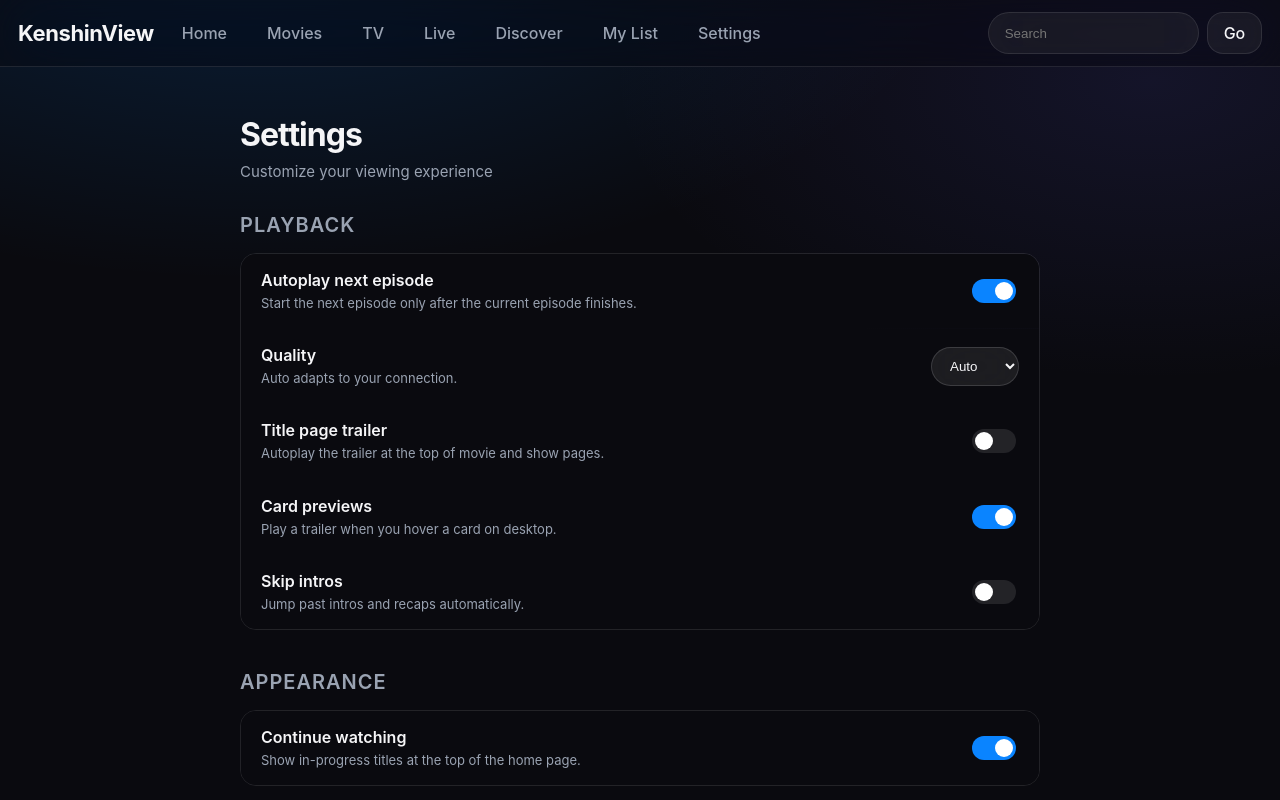
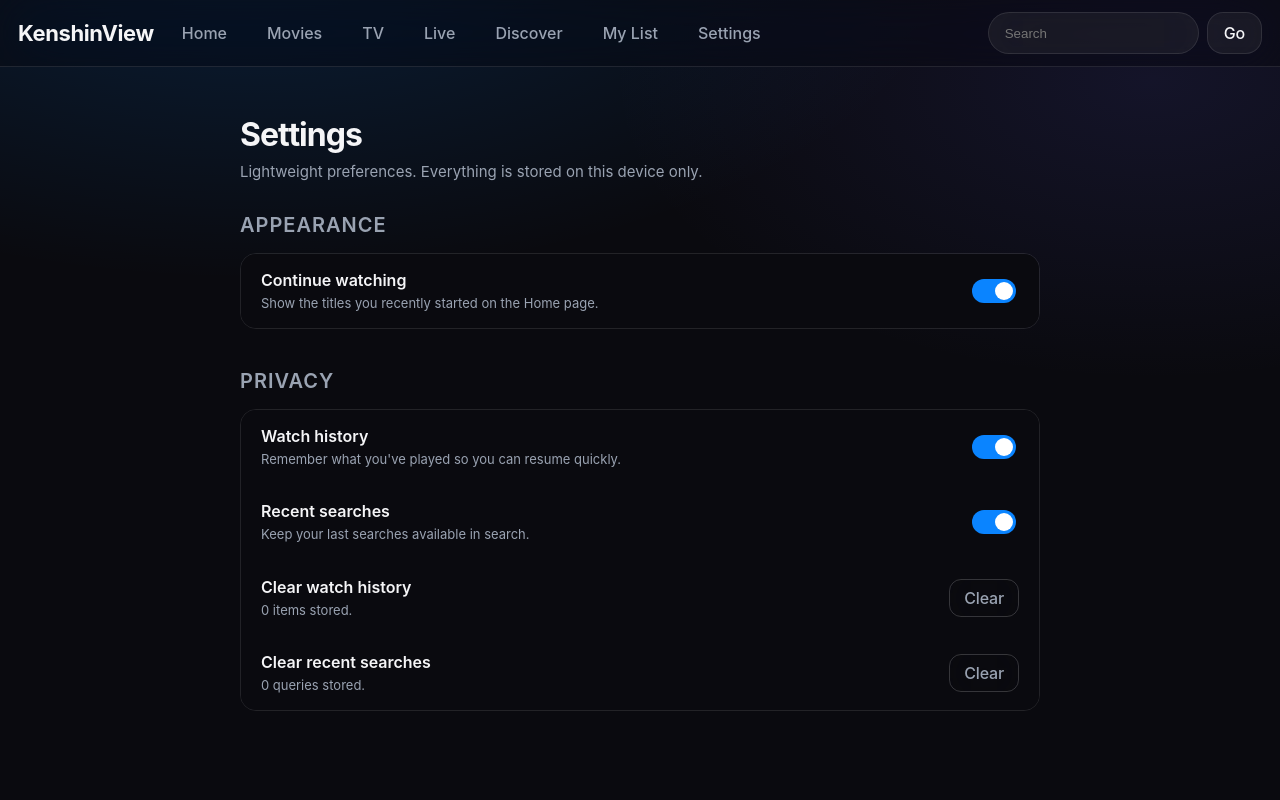
Before and after one commit to kenshinpark/kenshinview, a React (Vite) app: page /#/settings in a window 1280 px wide. Shown: the top 800 px of the page. Built offline with nearby package versions, Linux system fonts and the light colour scheme.

Commit message:
Implement easy-win settings: persisted prefs, watch history, recent searches, continue watching

```diff
--- a/src/App.jsx
+++ b/src/App.jsx
@@ -1,4 +1,5 @@
 import React, { useState } from 'react';
+import { load, store, loadSettings } from './api.js';
 import { HashRouter, Routes, Route, Link, useNavigate, useParams, useSearchParams, useLocation } from 'react-router-dom';
 import Home from './pages/Home.jsx';
 import Movies from './pages/Movies.jsx';
@@ -16,7 +17,18 @@ function Topbar() {
   const nav = useNavigate();
   const submit = (e) => {
     e.preventDefault();
-    if (q.trim()) nav(`/search?q=${encodeURIComponent(q.trim())}`);
+    const query = q.trim();
+    if (!query) return;
+    // Record recent searches when enabled
+    try {
+      if (loadSettings().recentSearches) {
+        const list = load('cinrift_recentSearches', []);
+        const next = [query, ...list.filter(x => x !== query)].slice(0, 10);
+        store('cinrift_recentSearches', next);
+        window.dispatchEvent(new Event('cinrift:searchhistory'));
+      }
+    } catch {}
+    nav(`/search?q=${encodeURIComponent(query)}`);
   };
   return (
     <header className="topbar">
--- a/src/api.js
+++ b/src/api.js
@@ -17,5 +17,26 @@ export function load(key, fallback=[]) {
   try { const v = JSON.parse(localStorage.getItem(key)); return v ?? fallback; } catch { return fallback; }
 }
 
+// Persisted app settings (watch history, continue watching, recent searches, etc.)
+export const DEFAULT_SETTINGS = {
+  showContinueWatching: true,
+  watchHistory: true,
+  recentSearches: true,
+};
+
+export function loadSettings() {
+  try {
+    const v = JSON.parse(localStorage.getItem('cinrift_settings'));
+    if (v && typeof v === 'object') return { ...DEFAULT_SETTINGS, ...v };
+    return { ...DEFAULT_SETTINGS };
+  } catch {
+    return { ...DEFAULT_SETTINGS };
+  }
+}
+
+export function saveSettings(s) {
+  try { localStorage.setItem('cinrift_settings', JSON.stringify({ ...DEFAULT_SETTINGS, ...(s || {}) })); } catch {}
+}
+
 export const DEFAULT_UPSTREAM = '';
 export { APP_NAME };
--- a/src/pages/Home.jsx
+++ b/src/pages/Home.jsx
@@ -1,7 +1,8 @@
-import React, { useEffect, useState } from 'react';
+import React, { useEffect, useState, useCallback } from 'react';
 import { Link } from 'react-router-dom';
 import Rail from '../components/Rail.jsx';
 import { tmdb, IMG } from '../tmdb.js';
+import { load, loadSettings } from '../api.js';
 
 const norm = (x, type) => ({
   id: x.id,
@@ -24,6 +25,21 @@ export default function Home() {
   const [topTv, setTopTv] = useState([]);
   const [nowPlaying, setNowPlaying] = useState([]);
   const [airingToday, setAiringToday] = useState([]);
+  const [continueWatching, setContinueWatching] = useState(() => load('cinrift_watchHistory', []));
+
+  const refreshContinue = useCallback(() => {
+    setContinueWatching(load('cinrift_watchHistory', []));
+  }, []);
+
+  useEffect(() => {
+    refreshContinue();
+    window.addEventListener('cinrift:watchhistory', refreshContinue);
+    window.addEventListener('storage', refreshContinue);
+    return () => {
+      window.removeEventListener('cinrift:watchhistory', refreshContinue);
+      window.removeEventListener('storage', refreshContinue);
+    };
+  }, [refreshContinue]);
 
   useEffect(() => {
     let cancelled = false;
@@ -60,6 +76,9 @@ export default function Home() {
 
   if (loading) return <div className="loader">Loading…</div>;
 
+  const settings = loadSettings();
+  const continueRow = (settings.showContinueWatching && settings.watchHistory) ? continueWatching : [];
+
   return (
     <div>
       {hero && (
@@ -76,6 +95,7 @@ export default function Home() {
           </div>
         </section>
       )}
+      <Rail title="Continue Watching" items={continueRow} />
       <Rail title="Trending Movies" items={trending} />
       <Rail title="Trending TV Shows" items={trendingTv} />
       <Rail title="Now Playing" items={nowPlaying} />
--- a/src/pages/Search.jsx
+++ b/src/pages/Search.jsx
@@ -1,12 +1,25 @@
-import React, { useEffect, useState } from 'react';
+import React, { useEffect, useState, useCallback } from 'react';
 import { useSearchParams, Link } from 'react-router-dom';
 import { tmdb, IMG } from '../tmdb.js';
+import { load, loadSettings } from '../api.js';
 
 export default function SearchPage() {
   const [params] = useSearchParams();
   const q = params.get('q') || '';
   const [items, setItems] = useState([]);
   const [loading, setLoading] = useState(false);
+  const [recent, setRecent] = useState(() => load('cinrift_recentSearches', []));
+
+  const refresh = useCallback(() => setRecent(load('cinrift_recentSearches', [])), []);
+  useEffect(() => {
+    refresh();
+    window.addEventListener('cinrift:searchhistory', refresh);
+    window.addEventListener('storage', refresh);
+    return () => {
+      window.removeEventListener('cinrift:searchhistory', refresh);
+      window.removeEventListener('storage', refresh);
+    };
+  }, [refresh]);
 
   useEffect(() => {
     if (q.trim().length < 2) { setItems([]); return; }
@@ -34,6 +47,14 @@ export default function SearchPage() {
   return (
     <div>
       <h1>Search: {q}</h1>
+      {loadSettings().recentSearches && recent.length > 0 && (
+        <div style={{ display: 'flex', gap: 8, flexWrap: 'wrap', margin: '12px 0 24px' }}>
+          <span style={{ color: 'var(--muted)', fontSize: 13, alignSelf: 'center' }}>Recent:</span>
+          {recent.map(r => (
+            <Link key={r} to={`/search?q=${encodeURIComponent(r)}`} className="control-label" style={{ textDecoration: 'none' }}>{r}</Link>
+          ))}
+        </div>
+      )}
       {loading && <div className="loader">Searching…</div>}
       <div className="grid">
         {items.map(it => (
--- a/src/pages/Settings.jsx
+++ b/src/pages/Settings.jsx
@@ -1,4 +1,5 @@
-import React, { useState } from 'react';
+import React, { useState, useEffect } from 'react';
+import { load, loadSettings, saveSettings } from '../api.js';
 
 const SettingItem = ({ label, description, children }) => (
   <div className="settings-item">
@@ -21,74 +22,32 @@ const SettingSection = ({ title, children }) => (
   </div>
 );
 
+const ACTION_STYLE = { background: 'transparent', border: '1px solid rgba(255,255,255,0.18)', color: 'var(--muted)', padding: '8px 14px', borderRadius: 12, cursor: 'pointer' };
+
 export default function Settings() {
-  const [settings, setSettings] = useState({
-    autoplayNext: true,
-    quality: 'Auto',
-    trailerAutoplay: false,
-    cardPreviews: true,
-    skipIntros: false,
-    showContinueWatching: true,
-    watchHistory: true,
-    recentSearches: true,
-  });
+  const [settings, setSettings] = useState(loadSettings);
+
+  useEffect(() => { saveSettings(settings); }, [settings]);
 
   const toggle = (key) => setSettings(prev => ({ ...prev, [key]: !prev[key] }));
-  const setVal = (key, val) => setSettings(prev => ({ ...prev, [key]: val }));
+
+  const clearWatchHistory = () => { try { localStorage.removeItem('cinrift_watchHistory'); } catch {} window.dispatchEvent(new Event('cinrift:watchhistory')); };
+  const clearSearchHistory = () => { try { localStorage.removeItem('cinrift_recentSearches'); } catch {} window.dispatchEvent(new Event('cinrift:searchhistory')); };
+
+  const historyCount = (load('cinrift_watchHistory', []) || []).length;
+  const searchCount = (load('cinrift_recentSearches', []) || []).length;
 
   return (
     <div className="settings-page">
       <div className="settings-header">
         <h1>Settings</h1>
-        <p>Customize your viewing experience</p>
+        <p>Lightweight preferences. Everything is stored on this device only.</p>
       </div>
-
-      <SettingSection title="Playback">
-        <SettingItem
-          label="Autoplay next episode"
-          description="Start the next episode only after the current episode finishes."
-        >
-          <input type="checkbox" checked={settings.autoplayNext} onChange={() => toggle('autoplayNext')} />
-        </SettingItem>
-
-        <SettingItem
-          label="Quality"
-          description="Auto adapts to your connection."
-        >
-          <select value={settings.quality} onChange={e => setVal('quality', e.target.value)} className="control-select">
-            <option value="Auto">Auto</option>
-            <option value="1080p">1080p</option>
-            <option value="720p">720p</option>
-            <option value="480p">480p</option>
-          </select>
-        </SettingItem>
-
-        <SettingItem
-          label="Title page trailer"
-          description="Autoplay the trailer at the top of movie and show pages."
-        >
-          <input type="checkbox" checked={settings.trailerAutoplay} onChange={() => toggle('trailerAutoplay')} />
-        </SettingItem>
-
-        <SettingItem
-          label="Card previews"
-          description="Play a trailer when you hover a card on desktop."
-        >
-          <input type="checkbox" checked={settings.cardPreviews} onChange={() => toggle('cardPreviews')} />
-        </SettingItem>
-
-        <SettingItem
-          label="Skip intros"
-          description="Jump past intros and recaps automatically."
-        >
-          <input type="checkbox" checked={settings.skipIntros} onChange={() => toggle('skipIntros')} />
-        </SettingItem>
-      </SettingSection>
 
       <SettingSection title="Appearance">
         <SettingItem
           label="Continue watching"
-          description="Show in-progress titles at the top of the home page."
+          description="Show the titles you recently started on the Home page."
         >
           <input type="checkbox" checked={settings.showContinueWatching} onChange={() => toggle('showContinueWatching')} />
         </SettingItem>
@@ -97,16 +56,30 @@ export default function Settings() {
       <SettingSection title="Privacy">
         <SettingItem
           label="Watch history"
-          description="Save what you watch so you can pick up where you left off."
+          description="Remember what you've played so you can resume quickly."
         >
           <input type="checkbox" checked={settings.watchHistory} onChange={() => toggle('watchHistory')} />
         </SettingItem>
 
         <SettingItem
           label="Recent searches"
-          description="Keep your last few searches in the search panel."
+          description="Keep your last searches available in search."
         >
           <input type="checkbox" checked={settings.recentSearches} onChange={() => toggle('recentSearches')} />
+        </SettingItem>
+
+        <SettingItem
+          label="Clear watch history"
+          description={`${historyCount} item${historyCount === 1 ? '' : 's'} stored.`}
+        >
+          <button style={ACTION_STYLE} onClick={clearWatchHistory} disabled={historyCount === 0}>Clear</button>
+        </SettingItem>
+
+        <SettingItem
+          label="Clear recent searches"
+          description={`${searchCount} quer${searchCount === 1 ? 'y' : 'ies'} stored.`}
+        >
+          <button style={ACTION_STYLE} onClick={clearSearchHistory} disabled={searchCount === 0}>Clear</button>
         </SettingItem>
       </SettingSection>
     </div>
--- a/src/pages/Watch.jsx
+++ b/src/pages/Watch.jsx
@@ -1,7 +1,7 @@
 import React, { useEffect, useState, useRef, useCallback } from 'react';
 import { useParams, useSearchParams, Link, useNavigate } from 'react-router-dom';
-import { tmdb } from '../tmdb.js';
-
+import { tmdb, IMG } from '../tmdb.js';
+import { load, store, loadSettings } from '../api.js';
 const EH = 'https://embed.vidrift.net';
 
 export default function Watch() {
@@ -144,7 +144,25 @@ export default function Watch() {
       try {
         const media = isTv ? 'tv' : 'movie';
         const d = await tmdb(`/${media}/${id}`);
-        setTitle(d.title || d.name || '');
+        const titleName = d.title || d.name || '';
+        setTitle(titleName);
+        // Record watch history (if enabled) so Home can show "Continue watching".
+        try {
+          if (loadSettings().watchHistory) {
+            const item = {
+              id: Number(id),
+              mediaType: media,
+              title: titleName,
+              poster: IMG(d.poster_path, 'w342'),
+              backdrop: IMG(d.backdrop_path, 'w780'),
+              ts: Date.now(),
+            };
+            const list = load('cinrift_watchHistory', []);
+            const next = [item, ...list.filter(x => !(x.id === item.id && x.mediaType === item.mediaType))].slice(0, 24);
+            store('cinrift_watchHistory', next);
+            window.dispatchEvent(new Event('cinrift:watchhistory'));
+          }
+        } catch {}
       } catch {}
     })();
   }, [id, isTv]);
```
Also changed, not shown: 3 other files (tests, documents, lock files or other folders).
